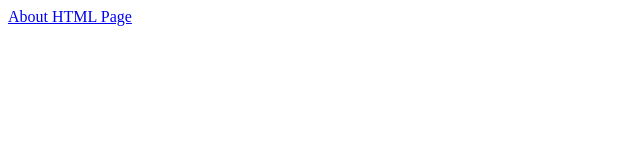
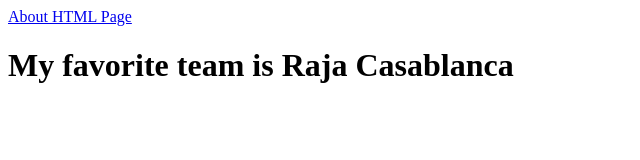
Before and after one commit to midbahou/Example, a plain HTML site: page pages/About.html in a window 1280 px wide. Shown: the whole page, without its empty margins (0-640 px from the left). Drawn offline with Linux system fonts and the light colour scheme.

Commit message:
Updated team preference

```diff
--- a/pages/About.html
+++ b/pages/About.html
@@ -7,5 +7,6 @@
 </head>
 <body>
     <a href="./About.html">About HTML Page</a>
+    <h1>My favorite team is Raja Casablanca</h1>
 </body>
 </html>
```
